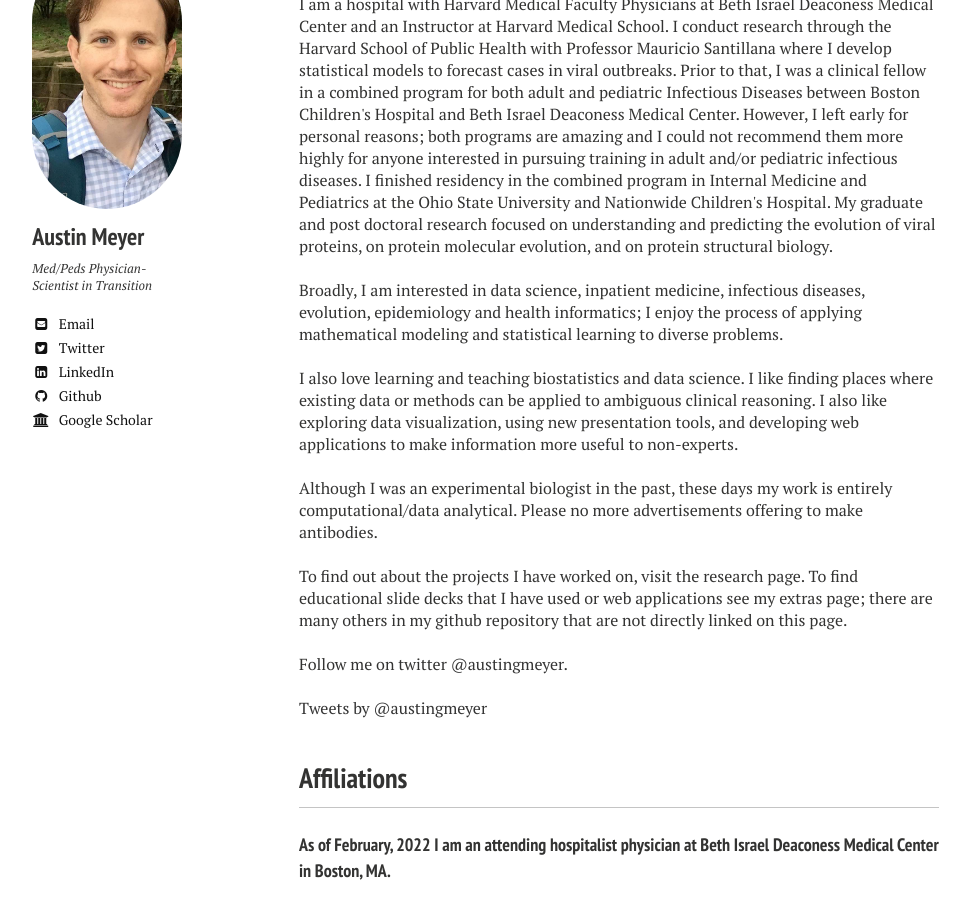
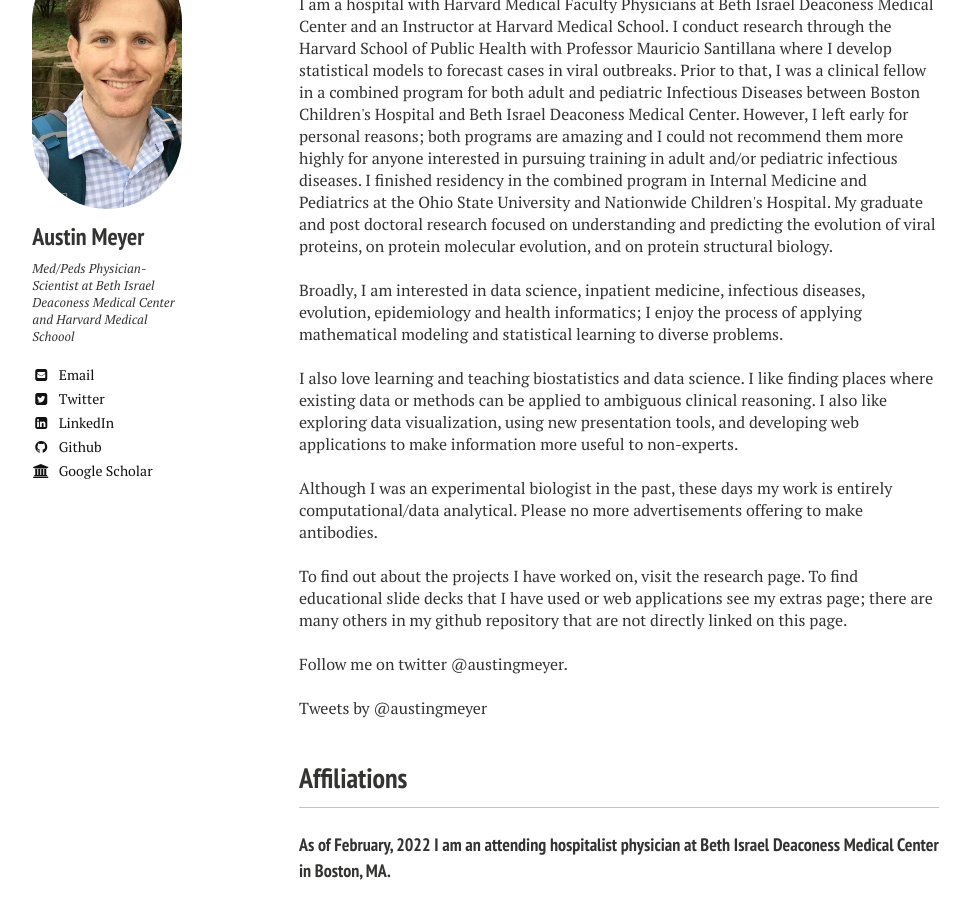
Before and after one commit to ausmeyer/ausmeyer.github.io, a Jekyll site: the page built from index.md, in a window 1280 px wide and 900 px high, scrolled down 620 px. Shown: the whole window, without its empty margins (21-991 px from the left). Built offline with Jekyll 4.4.1, drawn with Linux system fonts in a browser that asks for light colours; nearby versions of some CDN libraries; comment, search, counter and statistics services are not loaded.

Commit message:
update tagline.

```diff
--- a/_config.yml
+++ b/_config.yml
@@ -59,7 +59,7 @@
 owner:
   name: "Austin Meyer"
   avatar: bio-photo_small.png
-  bio: "Med/Peds Physician-Scientist in Transition"
+  bio: "Med/Peds Physician-Scientist at Beth Israel Deaconess Medical Center and Harvard Medical Schoool"
   email: austin.meyer@utexas.edu
   disqus-shortname:
   twitter: austingmeyer
```
